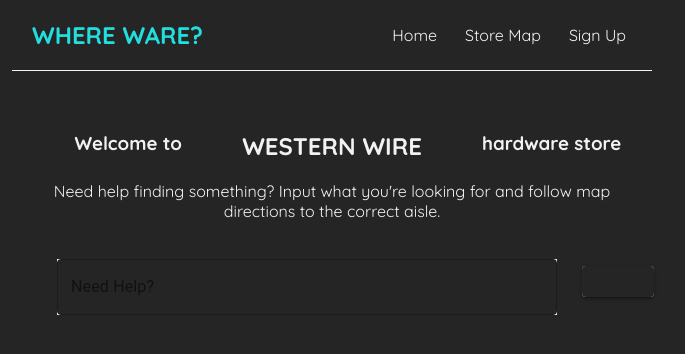
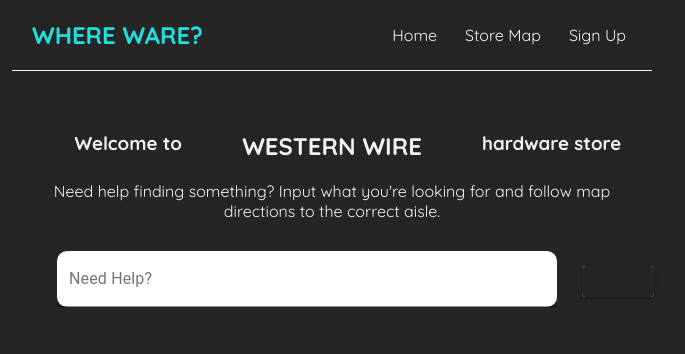
Before and after one commit to zhenrup/HackThe6ix, a React (Create React App) app in the folder hackthe6/frontend/: page / in a window 1280 px wide. Shown: the top 354 px of the page, without its empty margins (308-993 px from the left). Built offline with nearby package versions, Linux system fonts and the light colour scheme.

Commit message:
made search bar white

```diff
--- a/hackthe6/frontend/package.json
+++ b/hackthe6/frontend/package.json
@@ -3,13 +3,14 @@
   "version": "0.1.0",
   "private": true,
   "proxy": "http://localhost:5000",
-
   "dependencies": {
+    "@material-ui/core": "^4.12.3",
     "@testing-library/jest-dom": "^5.14.1",
     "@testing-library/react": "^11.2.7",
     "@testing-library/user-event": "^12.8.3",
     "react": "^17.0.2",
     "react-dom": "^17.0.2",
+    "react-router-dom": "^5.2.0",
     "react-scripts": "4.0.3",
     "web-vitals": "^1.1.2"
   },
--- a/hackthe6/frontend/src/index.css
+++ b/hackthe6/frontend/src/index.css
@@ -41,3 +41,17 @@
 .buttonSearch {
   background-color: #f2f2f2 !important;
 }
+
+/* .searchBar {
+  color: white;
+  background-color: white;
+} */
+
+#search{
+  color: #252525;
+  background-color: white;
+  border-radius: 10px;
+}
+#search-label{
+  background-color: white;
+}
--- a/hackthe6/frontend/src/pages/Home.js
+++ b/hackthe6/frontend/src/pages/Home.js
@@ -4,18 +4,18 @@ import { Button, TextField, Grid, Link } from '@material-ui/core';
 import firstExPic from './storeMapEx1.png';
 import secExPic from './storeMapEx2.png';
 
-const useStyles = makeStyles((theme) => ({
-  root: {
-    '& .MuiTextField-root': {
-      margin: theme.spacing(1),
-      width: '25ch',
-      background: '#f2f2f2',
-    },
-  },
-  input: {
-    background: '#f2f2f2 !important',
-  },
-}));
+// const useStyles = makeStyles((theme) => ({
+//   root: {
+//     '& .MuiTextField-root': {
+//       margin: theme.spacing(1),
+//       width: '25ch',
+//       background: '#f2f2f2',
+//     },
+//   },
+//   input: {
+//     background: '#f2f2f2 !important',
+//   },
+// }));
 
 const Home = () => {
   const [search, setSearch] = useState('');
@@ -28,7 +28,7 @@ const Home = () => {
   const firstUpdate = useRef(true);
   const valueRef = useRef('');
 
-  const classes = useStyles();
+  // const classes = useStyles();
 
   useEffect(() => {
     if (firstUpdate.current) {
@@ -101,22 +101,22 @@ const Home = () => {
         </Grid>
       </Grid>
       <form
-        className={classes.root}
+        // className={classes.root}
         noValidate
         autoComplete="off"
         style={{ marginTop: 20 }}
       >
         <Grid container>
-          <Grid item xs={11} align="center">
+          <Grid item xs={11} align="center" className="searchBar">
             <TextField
               id="search"
               label="Need Help?"
-              variant="outlined"
+              variant="filled"
               placeholder="Search for your ware..."
               style={{ width: 500 }}
               inputRef={valueRef}
               InputProps={{
-                className: classes.input,
+                // className: classes.input,
               }}
             />
           </Grid>
```
Also changed, not shown: 2 other files (tests, documents, lock files or other folders).
